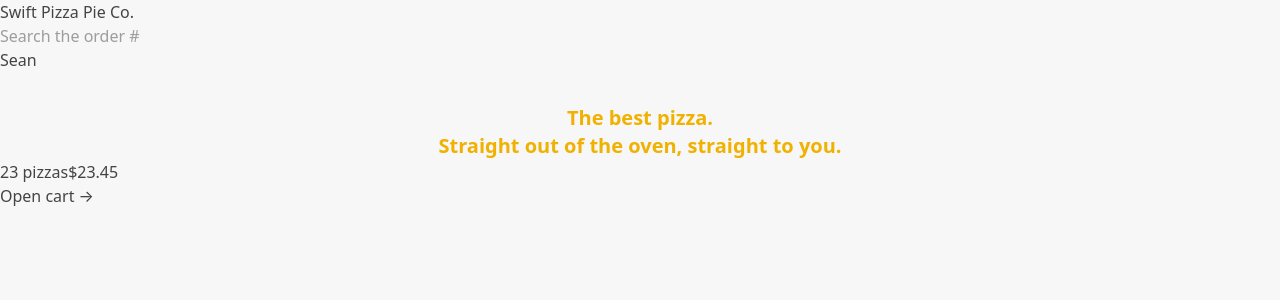
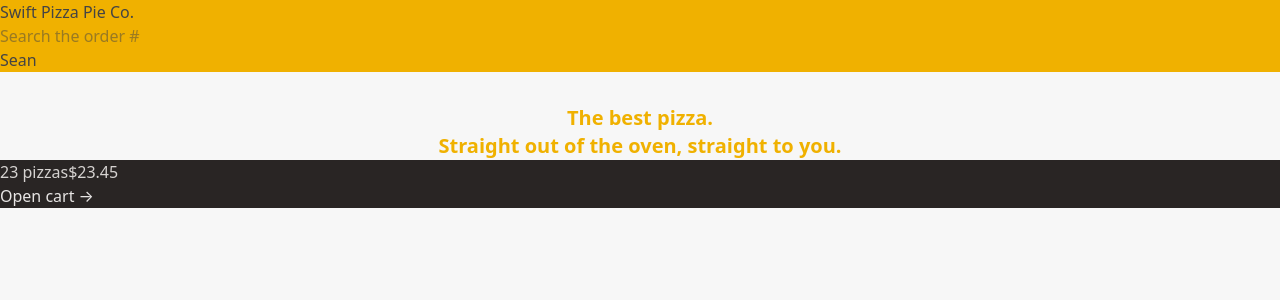
Before and after one commit to MBANS8A1/Swift-Pizza-Pie-Company, a React (Vite) app: page / in a window 1280 px wide. Shown: the top 300 px of the page. Built offline with nearby package versions, Linux system fonts and the light colour scheme.

Commit message:
I added some Tailwind color styling (text and background) to the Header and CartOverView components, as well as the Home page h1 element.

```diff
--- a/src/features/cart/CartOverview.jsx
+++ b/src/features/cart/CartOverview.jsx
@@ -1,9 +1,9 @@
-import { Link } from "react-router-dom";
+import { Link } from 'react-router-dom';
 
 function CartOverview() {
   return (
-    <div>
-      <p>
+    <div className="bg-stone-800 text-stone-200">
+      <p className="text-stone-300">
         <span>23 pizzas</span>
         <span>$23.45</span>
       </p>
--- a/src/ui/Header.jsx
+++ b/src/ui/Header.jsx
@@ -1,9 +1,9 @@
-import { Link } from "react-router-dom";
-import SearchOrder from "../features/order/SearchOrder";
+import { Link } from 'react-router-dom';
+import SearchOrder from '../features/order/SearchOrder';
 
 function Header() {
   return (
-    <header>
+    <header className="bg-yellow-500">
       <Link to="/">Swift Pizza Pie Co.</Link>
       <SearchOrder />
       <p>Sean</p>
```
